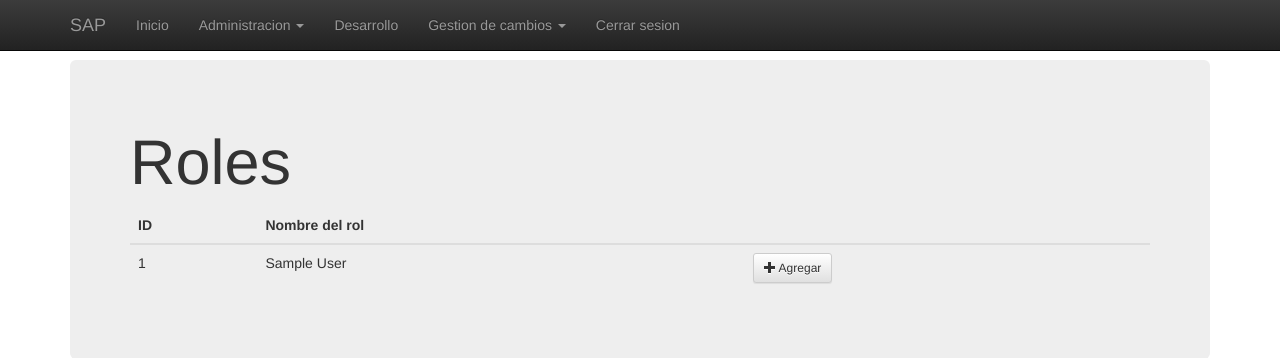
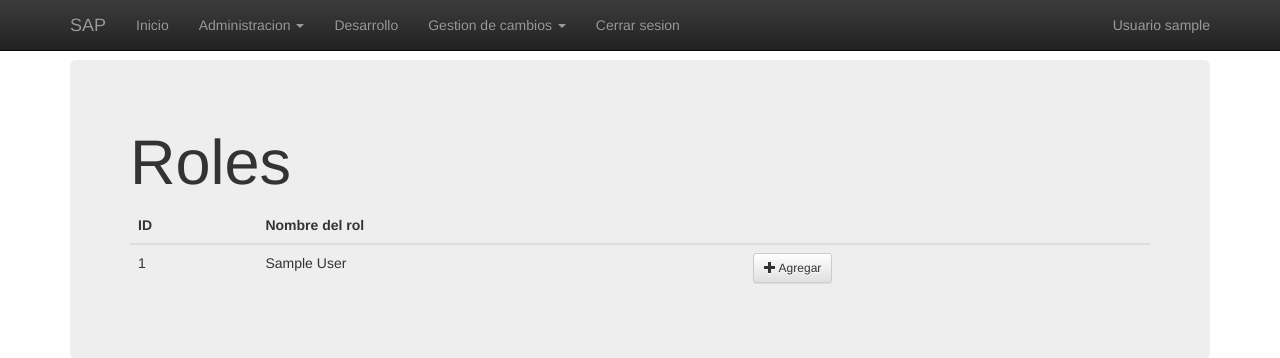
Before and after one commit to 9andresc/proyecto-sap, a Django app: page /administracion/gestion_usuarios/agregar_rol/usuario/1/ in a window 1280 px wide. Shown: the top 358 px of the page. Run offline with Django 3.2, Linux system fonts and the light colour scheme; a user stored in the database is signed in; tables that the repository leaves empty hold one stand-in row (values such as "Sample post"); some libraries are stand-ins or nearby versions.

Commit message:
Agregado un nav derecho que indica cual usuario esta logueado actualmente en el sistema.

```diff
--- a/sap/inicio/templates/base.html
+++ b/sap/inicio/templates/base.html
@@ -50,10 +50,14 @@
               			</ul>
             		</li>
 					<li><a href="{% url 'vista_logout' %}">Cerrar sesion</a></li>
+
 					{% else %}
 					<li><a href="{% url 'vista_login' %}">Iniciar sesion</a></li>
 					{% endif %}
 				</ul>
+				{% if user.is_authenticated %}
+				<p class="navbar-text navbar-right">Usuario {{ user.username }}</p>
+				{% endif %}
 			</div>
 		</div>
 	</div>
```
